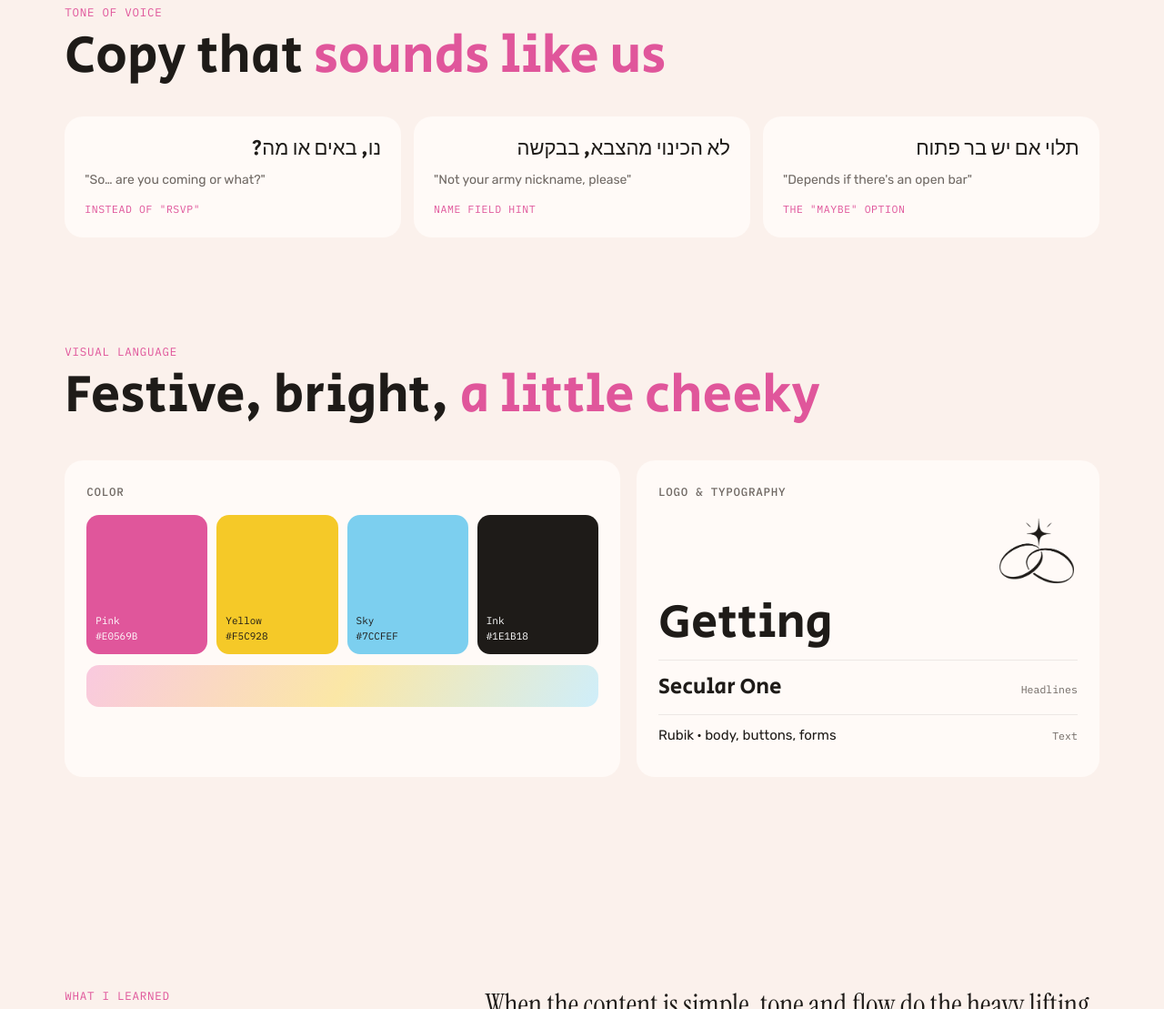
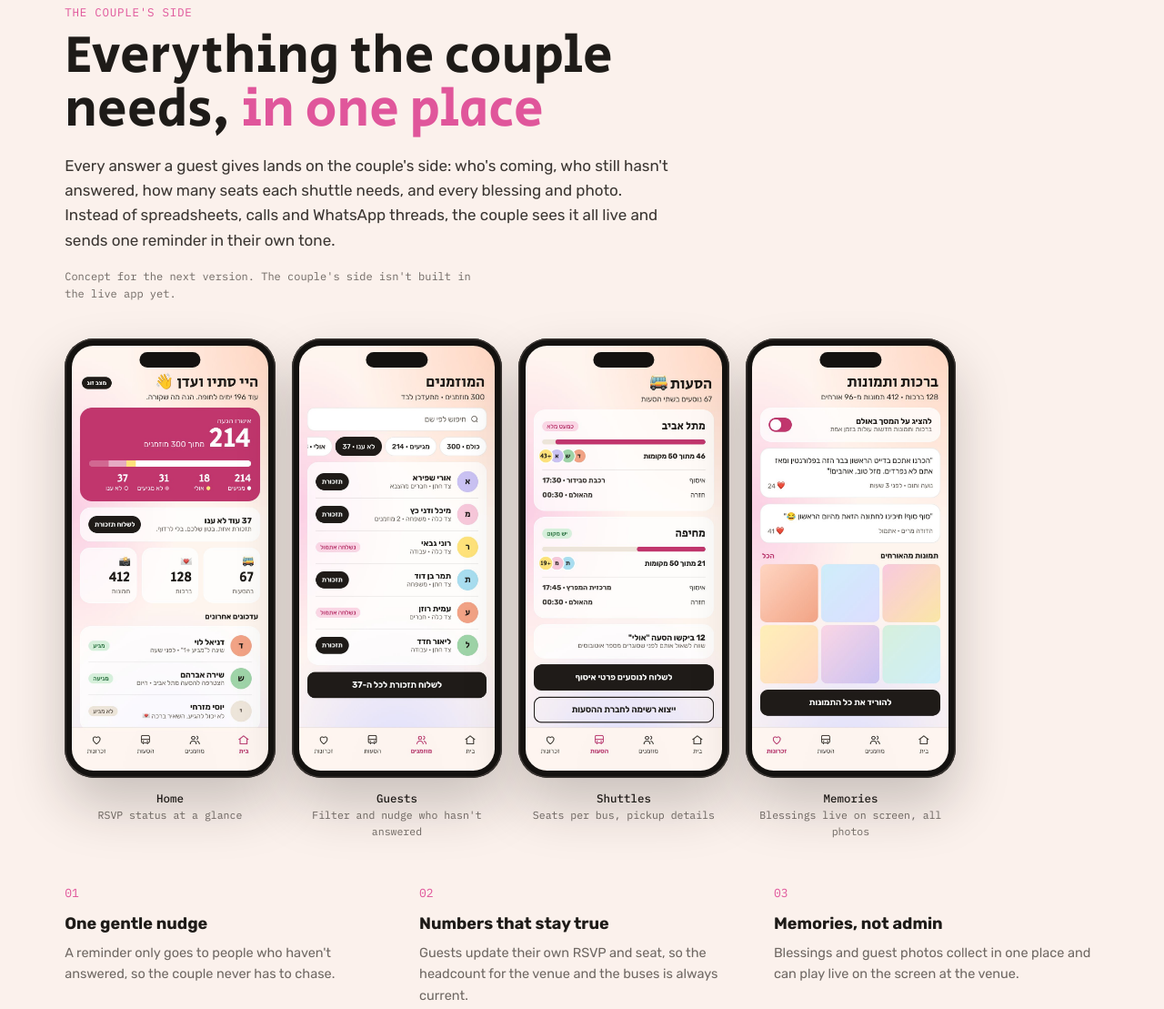
Before and after one commit to stavsharon50-prog/stav-sharon-portfolio, a plain HTML site: page getting.html in a window 1280 px wide. Shown: the part 8132-9241 px from the top of the page at 91% size. Drawn offline with Linux system fonts and the light colour scheme.

Commit message:
Getting: add the couple's side
Co-Authored-By: Claude Opus 5.5 <noreply@anthropic.com>
Claude-Session: https://claude.ai/code/session_01CtJMhMmNPj9aGCH1E7C3GP

```diff
--- a/getting.html
+++ b/getting.html
@@ -73,6 +73,8 @@ h2 em{font-style:normal;color:var(--pink)}
 .ins h4{font-size:18px;font-weight:700;margin:8px 0 6px}.ins p{font-size:14.5px;color:var(--muted)}
 .grp{font-family:var(--mono);font-size:12px;letter-spacing:.06em;text-transform:uppercase;color:var(--ink);margin-top:44px;padding-bottom:10px;border-bottom:1px solid #1e1b1814}
 .grp+.nums{margin-top:28px}
+.flow.f4{grid-template-columns:repeat(4,1fr);max-width:980px}
+@media(max-width:900px){.flow.f4{grid-template-columns:repeat(2,1fr)}}
 .src{font-family:var(--mono);font-size:11.5px;color:var(--muted);margin-top:36px;line-height:1.7}
 
 /* flow strip */
@@ -267,6 +269,26 @@ footer{padding:40px var(--pad) 56px;max-width:1240px;margin:0 auto;display:flex;
  </section>
 
  <section class="s fade">
+  <div class="eyebrow">The couple's side</div>
+  <h2>Everything the couple needs, <em>in one place</em></h2>
+  <div class="body" style="margin-top:18px">
+   <p>Every answer a guest gives lands on the couple's side: who's coming, who still hasn't answered, how many seats each shuttle needs, and every blessing and photo. Instead of spreadsheets, calls and WhatsApp threads, the couple sees it all live and sends one reminder in their own tone.</p>
+   <p class="note" style="font-family:var(--mono);font-size:12px;color:var(--muted)">Concept for the next version. The couple's side isn't built in the live app yet.</p>
+  </div>
+  <div class="flow f4">
+   <figure><div class="phone"><img src="media/getting/c-home.jpg" alt="Couple dashboard"></div><figcaption><b>Home</b>RSVP status at a glance</figcaption></figure>
+   <figure><div class="phone"><img src="media/getting/c-guests.jpg" alt="Guest list"></div><figcaption><b>Guests</b>Filter and nudge who hasn't answered</figcaption></figure>
+   <figure><div class="phone"><img src="media/getting/c-shuttles.jpg" alt="Shuttles"></div><figcaption><b>Shuttles</b>Seats per bus, pickup details</figcaption></figure>
+   <figure><div class="phone"><img src="media/getting/c-memories.jpg" alt="Blessings and photos"></div><figcaption><b>Memories</b>Blessings live on screen, all photos</figcaption></figure>
+  </div>
+  <div class="ins">
+   <div><span class="k">01</span><h4>One gentle nudge</h4><p>A reminder only goes to people who haven't answered, so the couple never has to chase.</p></div>
+   <div><span class="k">02</span><h4>Numbers that stay true</h4><p>Guests update their own RSVP and seat, so the headcount for the venue and the buses is always current.</p></div>
+   <div><span class="k">03</span><h4>Memories, not admin</h4><p>Blessings and guest photos collect in one place and can play live on the screen at the venue.</p></div>
+  </div>
+ </section>
+
+ <section class="s fade">
   <div class="eyebrow">Tone of voice</div>
   <h2>Copy that <em>sounds like us</em></h2>
   <div class="voice">
```
Also changed, not shown: media/getting/c-guests.jpg (added), media/getting/c-home.jpg (added), media/getting/c-memories.jpg (added), media/getting/c-shuttles.jpg (added).
